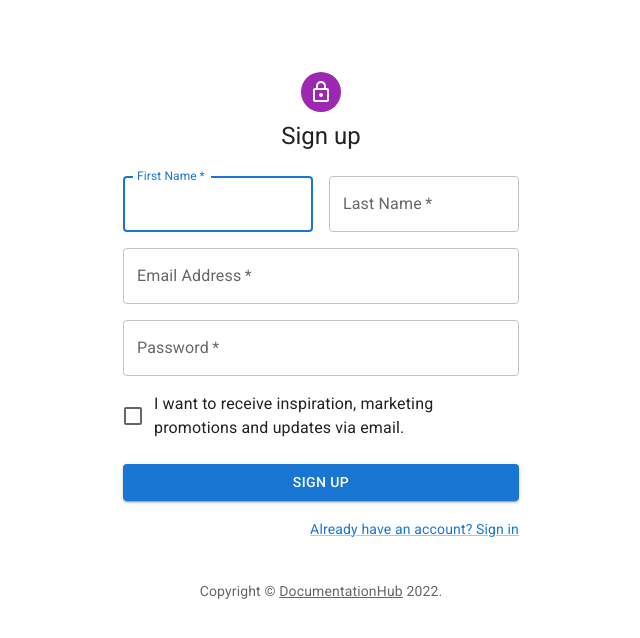
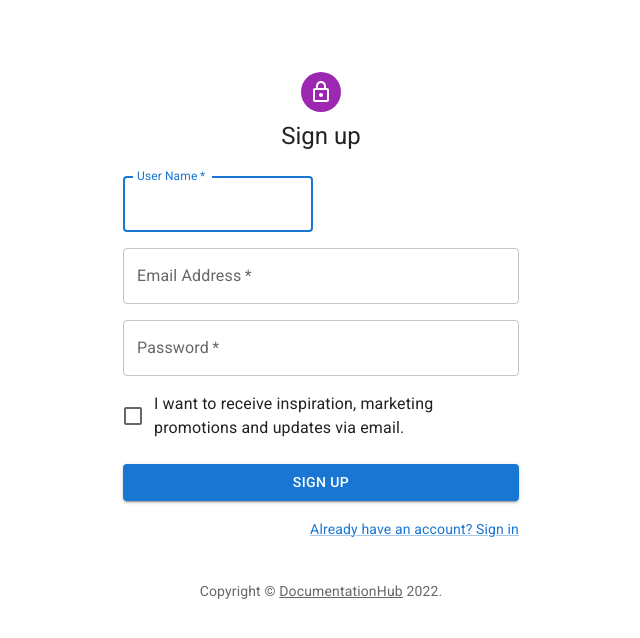
Before and after one commit to T0mWhite/dochub, a React (Create React App) app in the folder client/: page /SignUp in a window 1280 px wide. Shown: the top 638 px of the page, without its empty margins (319-959 px from the left). Built offline with nearby package versions, Linux system fonts and the light colour scheme.

Commit message:
Signup working

```diff
--- a/client/package.json
+++ b/client/package.json
@@ -2,6 +2,7 @@
   "name": "documentation-hub",
   "version": "0.1.0",
   "private": true,
+  "proxy": "http://localhost:3001/",
   "dependencies": {
     "@emotion/react": "^11.7.1",
     "@emotion/styled": "^11.6.0",
--- a/client/src/components/SignUp/SignUp.js
+++ b/client/src/components/SignUp/SignUp.js
@@ -37,20 +37,24 @@ const theme = createTheme();
 // ================ SIGN UP ==============
 
 export default function SignUp() {
-  const [formState, setFormState] = useState({ email: '', password: '' });
+  const [formState, setFormState] = useState({ username: '', email: '', password: '' });
   const [addUser] = useMutation(ADD_USER);
 
   const handleSubmit = async (event) => {
     event.preventDefault();
+    console.log('oooooooooooooooooooooooooooooooooooooooooooooooooooooooooooooooooooooooo');
     try {
+      console.log('cucumber acquired');
       const mutationResponse = await addUser({
         variables: {
+          username: formState.username,
           email: formState.email,
           password: formState.password,
-          username: formState.username,
         },
       });
       const token = mutationResponse.data.addUser.token;
+      console.log(mutationResponse);
+      console.log(token);
       Auth.login(token);
 
     } catch (error) {
@@ -88,23 +92,13 @@ export default function SignUp() {
             <Grid container spacing={2}>
               <Grid item xs={12} sm={6}>
                 <TextField
-                  autoComplete="given-name"
-                  name="firstName"
+                  name="username"
                   required
                   fullWidth
-                  id="firstName"
-                  label="First Name"
+                  id="username"
+                  label="User Name"
                   autoFocus
-                />
-              </Grid>
-              <Grid item xs={12} sm={6}>
-                <TextField
-                  required
-                  fullWidth
-                  id="lastName"
-                  label="Last Name"
-                  name="lastName"
-                  autoComplete="family-name"
+                  onChange={handleChange}
                 />
               </Grid>
               <Grid item xs={12}>
@@ -115,6 +109,7 @@ export default function SignUp() {
                   label="Email Address"
                   name="email"
                   autoComplete="email"
+                  onChange={handleChange}
                 />
               </Grid>
               <Grid item xs={12}>
@@ -126,6 +121,7 @@ export default function SignUp() {
                   type="password"
                   id="password"
                   autoComplete="new-password"
+                  onChange={handleChange}
                 />
               </Grid>
               <Grid item xs={12}>
```
